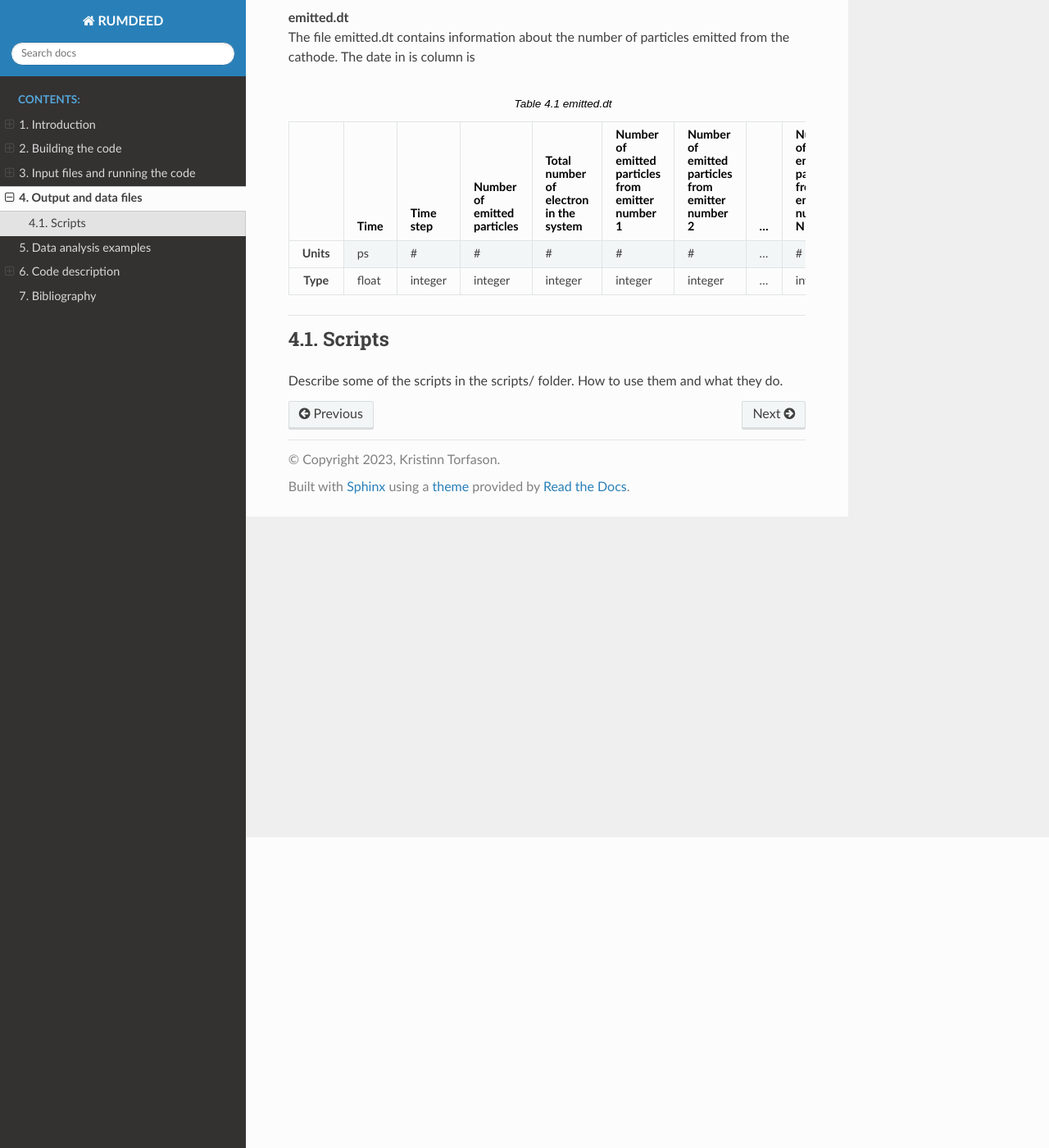
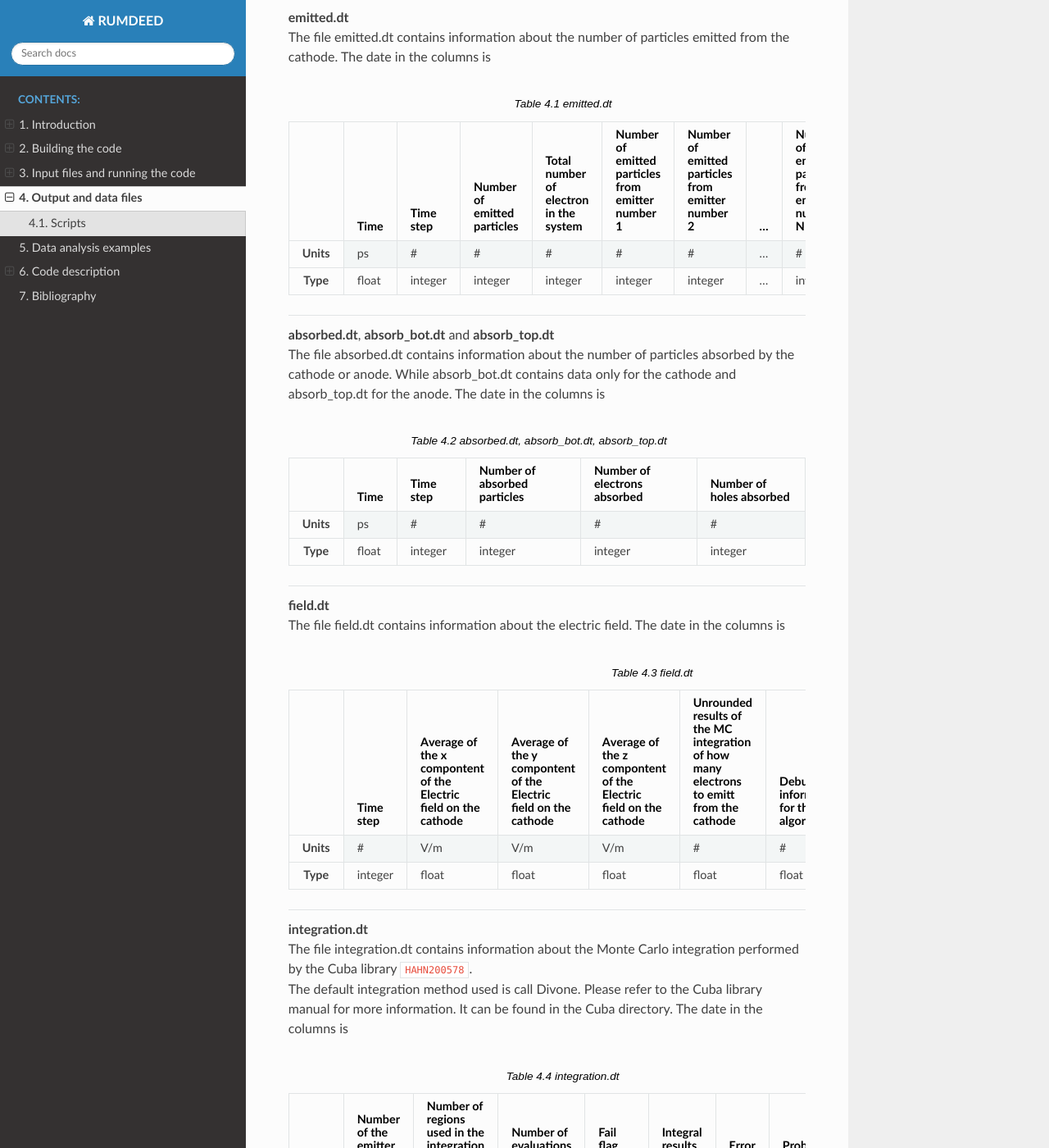
Before and after one commit to NanoPhysicsCenter/RUMDEED, a Sphinx documentation site: the page built from docs/source/output.rst, in a window 1280 px wide and 1400 px high, scrolled down 379 px. Shown: the whole window at 82% size. Built offline with Sphinx 7.4.7 and the Read the Docs theme 2.0.0, drawn with Linux system fonts in a browser that asks for light colours; cross-references to code outside the pages are shown as plain code; some of the changed text lies outside the part shown.

Commit message:
Docs now describe most text based output files.

```diff
--- a/docs/source/output.rst
+++ b/docs/source/output.rst
@@ -15,7 +15,7 @@
 ----------
 
 | **emitted.dt**
-| The file emitted.dt contains information about the number of particles emitted from the cathode. The date in is column is
+| The file emitted.dt contains information about the number of particles emitted from the cathode. The date in the columns is
 
 .. list-table:: emitted.dt
    :widths: auto
@@ -52,6 +52,208 @@
 
 ----------
 
+| **absorbed.dt**, **absorb_bot.dt** and **absorb_top.dt**
+| The file absorbed.dt contains information about the number of particles absorbed by the cathode or anode. While absorb_bot.dt contains data only for the cathode and absorb_top.dt for the anode. The date in the columns is
+
+.. list-table:: absorbed.dt, absorb_bot.dt, absorb_top.dt
+  :widths: auto
+  :header-rows: 1
+  :stub-columns: 1
+
+  * -
+    - Time
+    - Time step
+    - Number of absorbed particles
+    - Number of electrons absorbed
+    - Number of holes absorbed
+  * - Units
+    - ps
+    - #
+    - #
+    - #
+    - #
+  * - Type
+    - float
+    - integer
+    - integer
+    - integer
+    - integer
+
+----------
+
+| **field.dt**
+| The file field.dt contains information about the electric field. The date in the columns is
+
+.. list-table:: field.dt
+  :widths: auto
+  :header-rows: 1
+  :stub-columns: 1
+
+  * -
+    - Time step
+    - Average of the x compontent of the Electric field on the cathode
+    - Average of the y compontent of the Electric field on the cathode
+    - Average of the z compontent of the Electric field on the cathode
+    - Unrounded results of the MC integration of how many electrons to emitt from the cathode
+    - Debug information for the MH algorithm
+    - Debug information for the MH algorithm
+    - Debug information for the MH algorithm
+  * - Units
+    - #
+    - V/m
+    - V/m
+    - V/m
+    - #
+    - #
+    - #
+    - #
+  * - Type
+    - integer
+    - float
+    - float
+    - float
+    - float
+    - float
+    - float
+    - float
+
+---------
+
+| **integration.dt**
+| The file integration.dt contains information about the Monte Carlo integration performed by the Cuba library :cite:p:`HAHN200578`.
+| The default integration method used is call Divone. Please refer to the Cuba library manual for more information. It can be found in the Cuba directory. The date in the columns is
+
+.. list-table:: integration.dt
+  :widths: auto
+  :header-rows: 1
+  :stub-columns: 1
+
+  * -
+    - Number of the emitter
+    - Number of regions used in the integration
+    - Number of evaluations
+    - Fail flag
+    - Integral results
+    - Error
+    - Probability
+  * - Units
+    - #
+    - #
+    - #
+    - #
+    - #
+    - #
+    - #
+  * - Type
+    - integer
+    - integer
+    - integer
+    - integer
+    - float
+    - float
+    - float
+
+---------
+
+| **ramo_current.dt**
+| The file ramo_current.dt contains information about the Ramo current. The date in the columns is
+
+.. list-table:: ramo_current.dt
+  :widths: auto
+  :header-rows: 1
+  :stub-columns: 1
+
+  * -
+    - Time
+    - Time step
+    - Ramo current
+    - Voltage over the gap
+    - Number of particles in the system
+    - Number of electrons in the system
+    - Number of holes in the system
+    - Average mobility of the particles in the system
+    - Average speed of the particles in the system
+    - Ramo current for species 1
+    - ...
+    - Ramo current for species N
+  * - Units
+    - ps
+    - #
+    - A
+    - V
+    - #
+    - #
+    - #
+    - m²/Vs
+    - m/s
+    - A
+    - ...
+    - A
+  * - Type
+    - float
+    - integer
+    - float
+    - float
+    - integer
+    - integer
+    - integer
+    - float
+    - float
+    - float
+    - ...
+    - float
+
+---------
+
+| **volt.dt**
+| The file volt.dt contains information about the voltage over the gap. In future releases it will be possible to have voltage that depends on time or other factors.
+| The date in the columns is
+
+.. list-table:: volt.dt
+  :widths: auto
+  :header-rows: 1
+  :stub-columns: 1
+
+  * -
+    - Time
+    - Time step
+    - Voltage over the gap
+    - Time dependent voltage (Currently set to zero)
+  * - Units
+    - ps
+    - #
+    - V
+    - V
+  * - Type
+    - float
+    - integer
+    - float
+    - float
+
+---------
+
+| **gauss.dt**
+| The file gauss.dt contains information about the Gaussian distribution used in the photoemission model. The Gaussian emission can be turned on
+| and off in the mod_photo_emission.f90 file by setting the variable **EmitGauss** to true or false. Parameters for the Gaussian emission can be
+| set in the :ref:`laser file <run>`. The date in the columns is
+
+.. list-table:: gauss.dt
+  :widths: auto
+  :header-rows: 1
+  :stub-columns: 1
+
+  * -
+    - Time step
+    - Number of electrons allowed by the gaussian distribution
+  * - Units
+    - #
+    - #
+  * - Type
+    - integer
+    - integer
+
+---------
+
 Scripts
 -------
 
--- a/docs/source/run.rst
+++ b/docs/source/run.rst
@@ -118,8 +118,8 @@
     4.7 0.02
     10000 1000 5
 
-Photoemission Input Warning
-+++++++++++++++++++++++++++
+.. Photoemission Input Warning
+.. +++++++++++++++++++++++++++
 
 The header/first line sets parameters;
 The first number enables Gaussian electron emission pulse, 1 = on, 2 = off.
```
